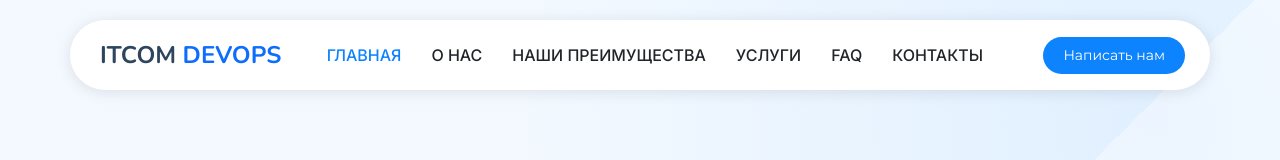
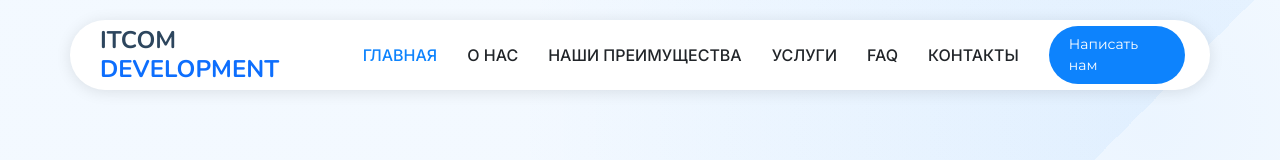
Before and after one commit to itcomdevops/it-agency, a website: page index.html in a window 1280 px wide. Shown: the top 160 px of the page. Drawn offline with nearby package versions, Linux system fonts and the light colour scheme.

Commit message:
2-е изменение

```diff
--- a/index.html
+++ b/index.html
@@ -58,7 +58,7 @@
           <!-- Uncomment the line below if you also wish to use an image logo -->
           <!-- <img src="assets/img/logo.png" alt=""> -->
           <h1 class="sitename text-uppercase fw-bold">
-            ITcom <span class="text-primary">DevOps</span>
+            ITcom <span class="text-primary">Development</span>
 
           </h1>
         </a>
```
